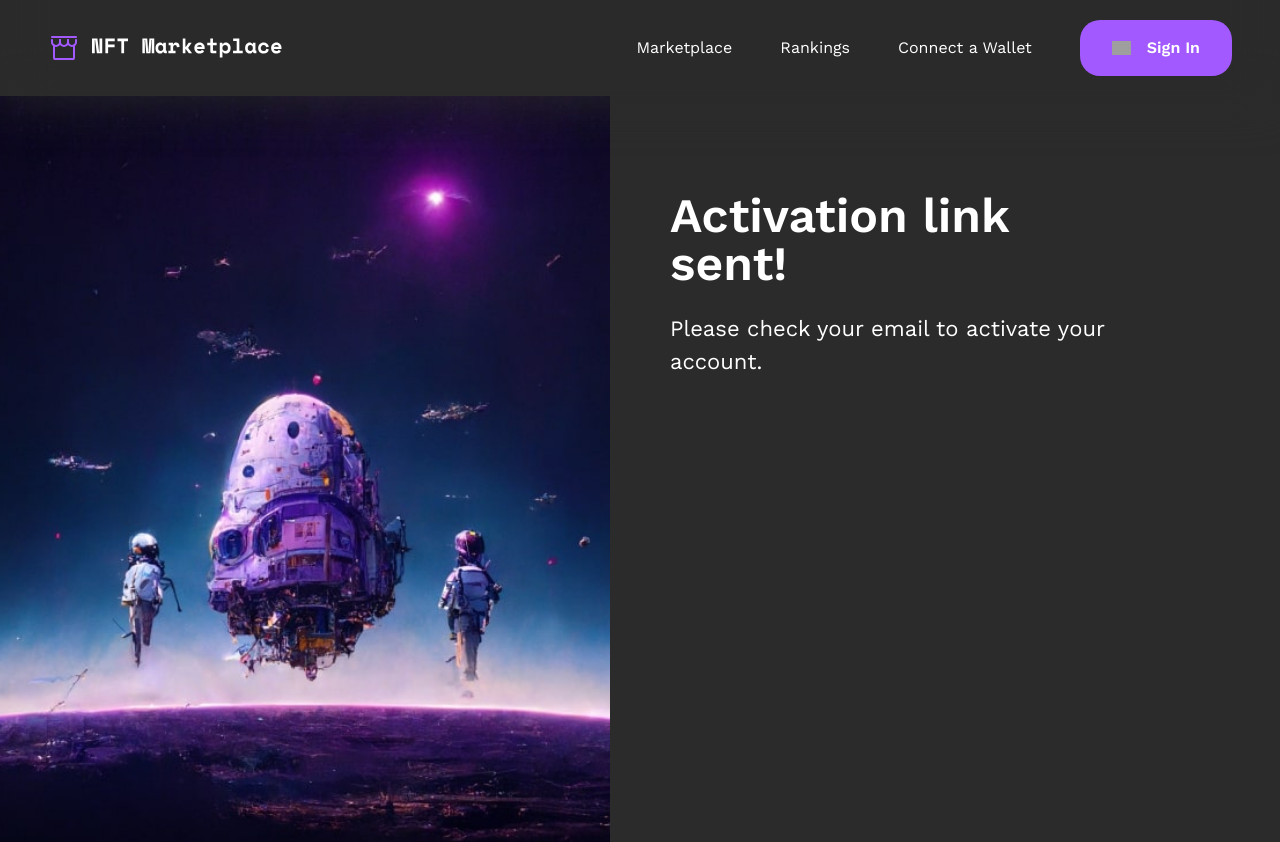
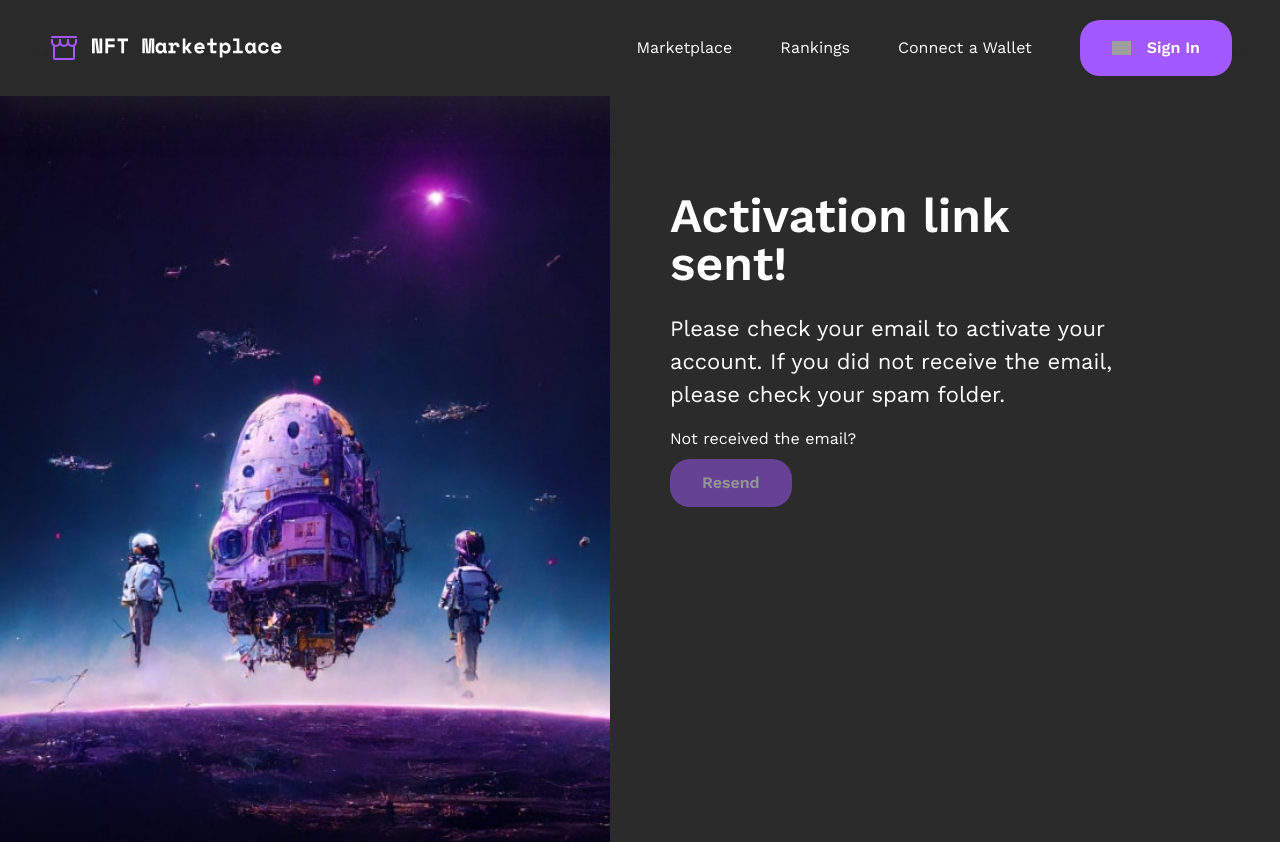
Before and after one commit to asztonski/nextjs-shop-demo, a Next.js app: page /activation-required in a window 1280 px wide. Shown: the top 842 px of the page. Built offline with nearby package versions, Linux system fonts and the light colour scheme; sample sign-in values are in the browser's storage; grey boxes are pictures that could not be loaded.

Commit message:
Enhance ActivationRequiredPage: Add resend activation link functionality and improve user feedback messages

```diff
--- a/app/(public)/activation-required/page.tsx
+++ b/app/(public)/activation-required/page.tsx
@@ -4,34 +4,25 @@ import React, { useEffect, useState } from "react";
 import { useRouter, useSearchParams } from "next/navigation";
 import { UserAuthView } from "@/components/ui/view/UserAuthView";
 import HeroImage from "@/public/sign-up-hero.jpg";
+import { Button } from "@/components/ui/button/Button";
+import { resendActivationLink } from "@/helpers/auth/resendActivationLink";
 
 export default function ActivationRequiredPage() {
   const router = useRouter();
   const searchParams = useSearchParams();
-  const [isAuthorized, setIsAuthorized] = useState(false);
+  const [isAuthorized, setIsAuthorized] = useState<boolean>(false);
   const [email, setEmail] = useState<string | null>(null);
+  const [isResending, setIsResending] = useState<boolean>(false);
+  const [message, setMessage] = useState<string | null>(null);
 
   useEffect(() => {
-    const verifyAccess = async () => {
-      // Sprawdź token z URL
+    const verifyAccess = () => {
       const token = searchParams.get("token");
 
       if (token) {
-        try {
-          // Opcjonalnie: zweryfikuj token przez API
-          // const response = await fetch(`/api/verify-activation-access?token=${token}`);
-          // if (!response.ok) throw new Error("Invalid token");
-
-          // Jeśli token jest OK, zapisz w sessionStorage dla odświeżenia strony
-          sessionStorage.setItem("activationAccessToken", token);
-          setIsAuthorized(true);
-        } catch (error) {
-          console.error("Token verification failed:", error);
-          router.push("/sign-in");
-          return;
-        }
+        sessionStorage.setItem("activationAccessToken", token);
+        setIsAuthorized(true);
       } else {
-        // Sprawdź sessionStorage (fallback dla odświeżenia strony)
         const savedToken = sessionStorage.getItem("activationAccessToken");
         const pendingEmail = sessionStorage.getItem("pendingActivation");
 
@@ -41,7 +32,6 @@ export default function ActivationRequiredPage() {
             setEmail(pendingEmail);
           }
         } else {
-          // Brak dostępu - przekieruj na sign-in
           router.push("/sign-in");
           return;
         }
@@ -51,8 +41,32 @@ export default function ActivationRequiredPage() {
     verifyAccess();
   }, [searchParams, router]);
 
+  const handleResend = async () => {
+    if (!email) {
+      setMessage("Email address not found");
+      return;
+    }
+
+    setIsResending(true);
+    setMessage(null);
+
+    try {
+      const result = await resendActivationLink(email);
+
+      if (result.success) {
+        setMessage("Activation link has been sent successfully!");
+      } else {
+        setMessage(result.error || "Failed to send activation link");
+      }
+    } catch (error) {
+      setMessage("An error occurred. Please try again.");
+    } finally {
+      setIsResending(false);
+    }
+  };
+
   if (!isAuthorized) {
-    return null; // Router przekieruje
+    return null;
   }
 
   return (
@@ -61,9 +75,29 @@ export default function ActivationRequiredPage() {
       title="Activation link sent!"
       subtitle={
         email
-          ? `Please check your email (${email}) to activate your account.`
-          : "Please check your email to activate your account."
+          ? `Please check your email (${email}) to activate your account. If you did not receive the email, please check your spam folder.`
+          : "Please check your email to activate your account. If you did not receive the email, please check your spam folder."
       }
-    />
+    >
+      <div className="mt-4">
+        <p>Not received the email?</p>
+        <Button
+          className="mt-2 py-3"
+          onClick={handleResend}
+          isDisabled={isResending || !email}
+        >
+          {isResending ? "Sending..." : "Resend"}
+        </Button>
+        {message && (
+          <p
+            className={`mt-2 text-sm ${
+              message.includes("success") ? "text-green-600" : "text-red-600"
+            }`}
+          >
+            {message}
+          </p>
+        )}
+      </div>
+    </UserAuthView>
   );
 }
```
